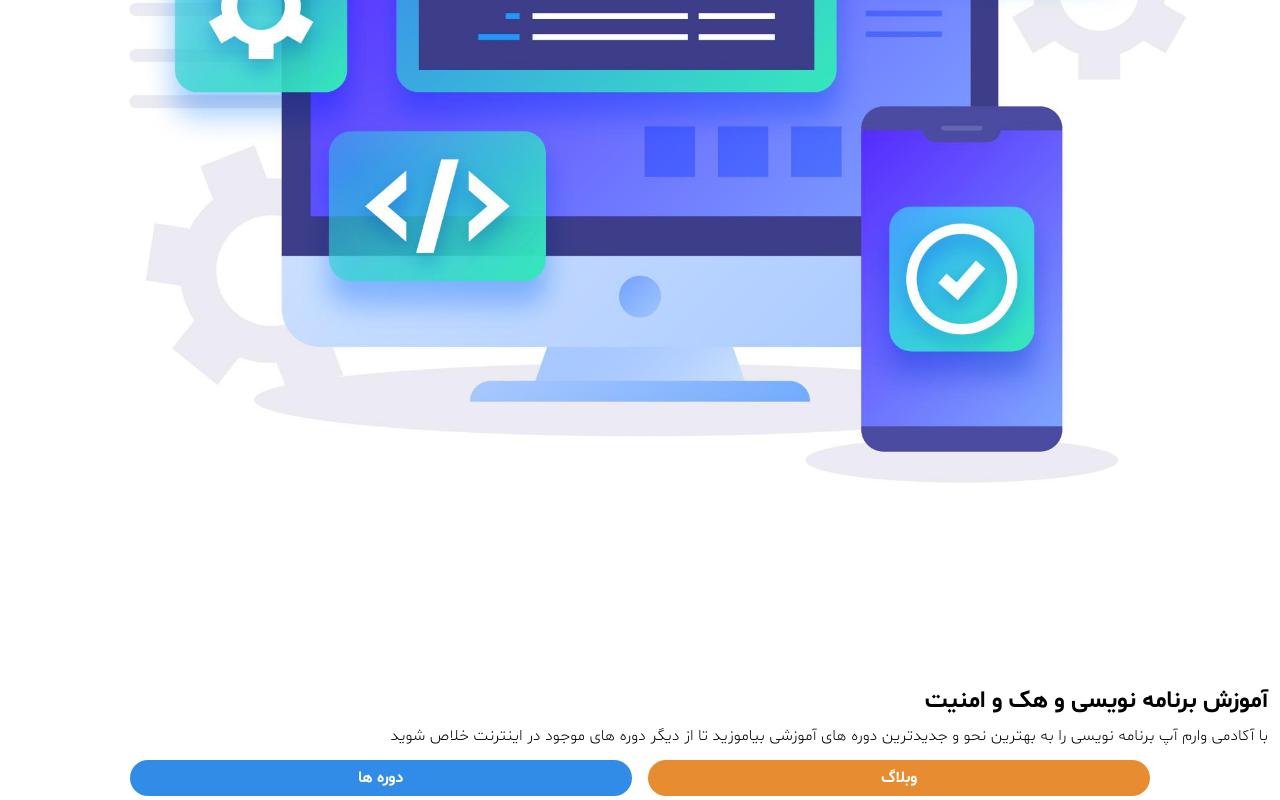
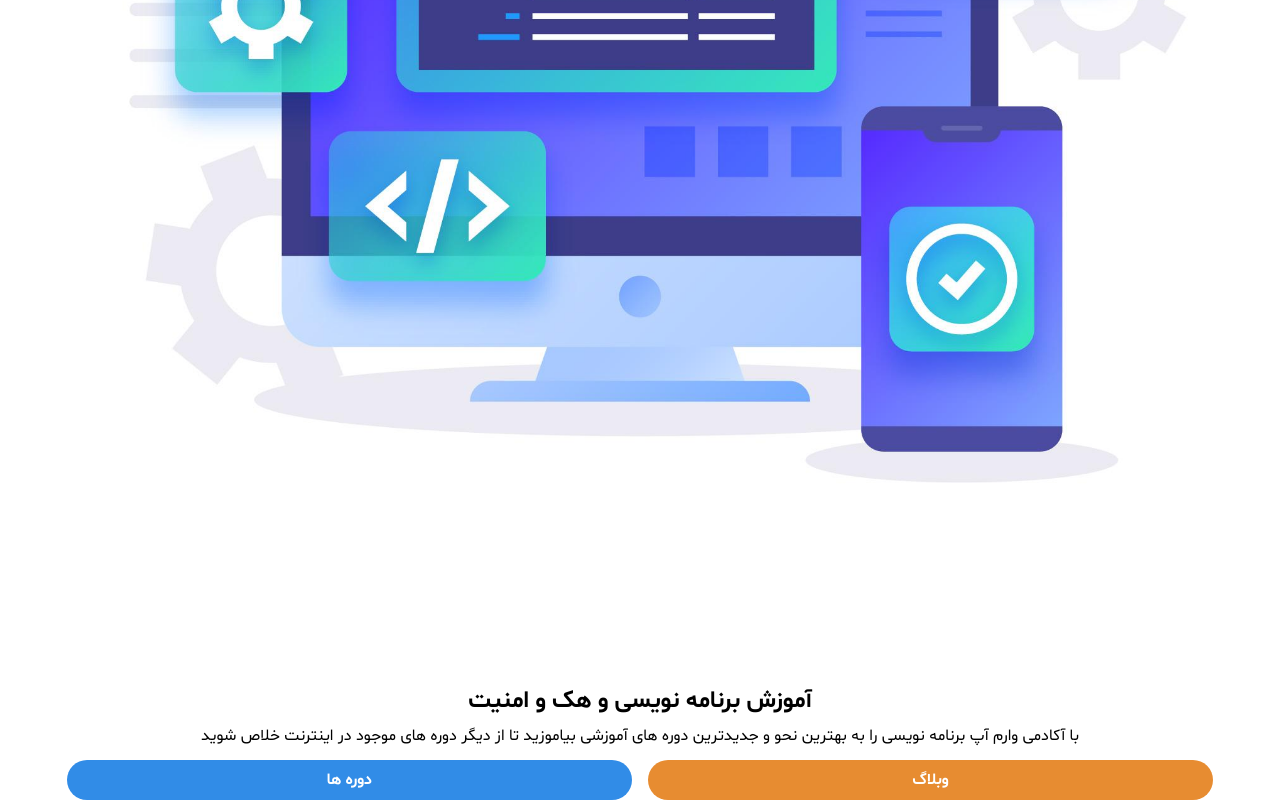
Before and after one commit to NTSiwnl/prj, a plain HTML site: page index.html in a window 1280 px wide. Shown: the part 628-1428 px from the top of the page. Drawn offline with nearby package versions, Linux system fonts and the light colour scheme.

Commit message:
Add files via upload

```diff
--- a/index.html
+++ b/index.html
@@ -28,18 +28,19 @@
   <main>
 
     <section>
-      <img src="webdevvv.jpg" alt="">
+      <img src="webdevvv.jpg" class="object-cover w-[100%] ">
     </section>
 
     <section>
-      <h1 class="text-[24px] font-bold mb-1">آموزش برنامه نویسی و هک و امنیت</h1>
-      <p class="text-[16px] font-thin">با آکادمی وارم آپ برنامه نویسی را به بهترین نحو و جدیدترین دوره های آموزشی بیاموزید تا از دیگر دوره های موجود در اینترنت خلاص شوید</p>
+      <h1 class="text-[24px] font-black mb-1 text-center">آموزش برنامه نویسی و هک و امنیت</h1>
+      <p class="text-[16px] font- text-center">با آکادمی وارم آپ برنامه نویسی را به بهترین نحو و جدیدترین دوره های آموزشی بیاموزید تا از دیگر دوره های موجود در اینترنت خلاص شوید</p>
     </section>
 
     <section class="flex justify-center gap-4 mt-3">
-      <button class="bg-[#e78c31] text-white w-[40%] h-9 rounded-3xl shadow-current font-bold">وبلاگ</button>
-      <button class="bg-[#318ce7] text-white w-[40%] h-9 rounded-3xl shadow-current font-bold">دوره ها</button>
+      <button class="bg-[#e78c31] text-white w-[45%] h-10 rounded-3xl shadow-current font-bold">وبلاگ</button>
+      <button class="bg-[#318ce7] text-white w-[45%] h-10 rounded-3xl shadow-current font-bold">دوره ها</button>
     </section>
+
   </main>
 </body>
 </html>
```
Also changed, not shown: css/style.css.
